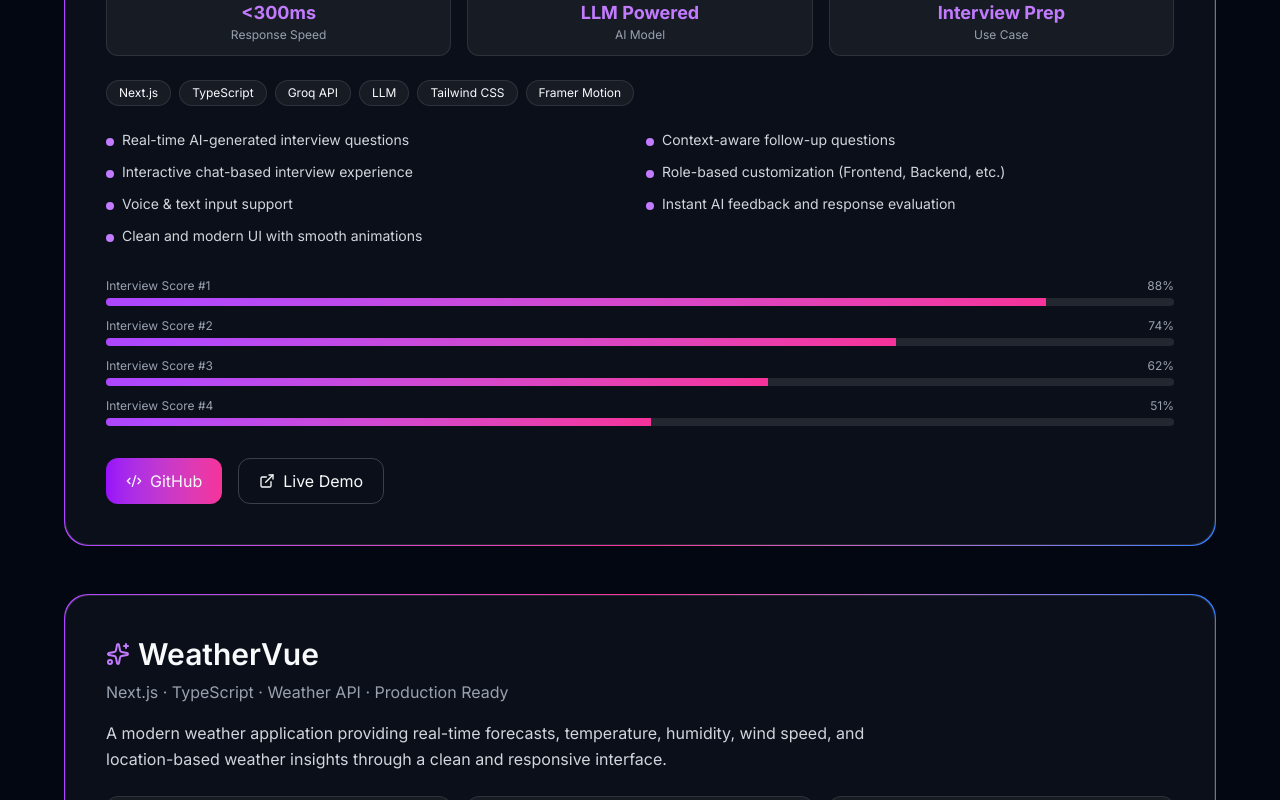
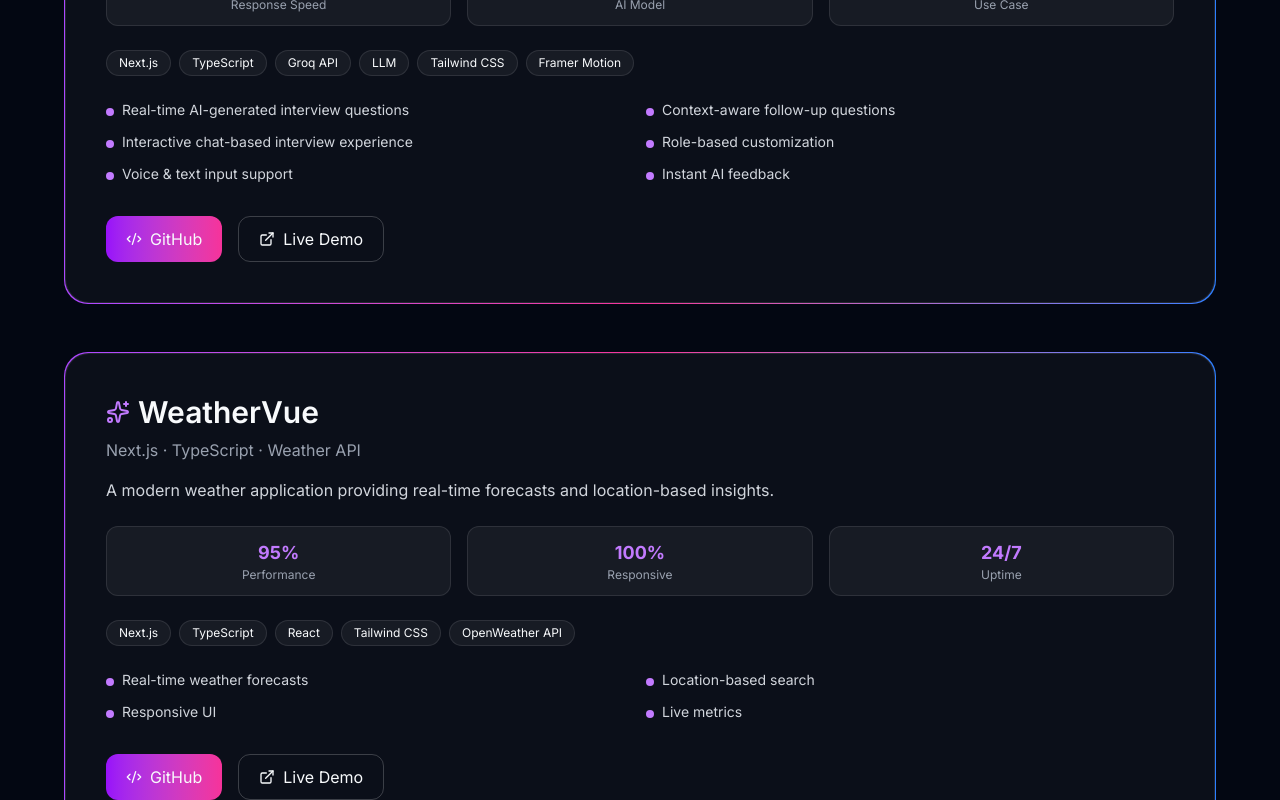
Before and after one commit to akshat-dahiya10/portfolio, a Next.js app: page / in a window 1280 px wide. Shown: the part 4060-4860 px from the top of the page. Built offline with nearby package versions, Linux system fonts and the light colour scheme.

Commit message:
Update Projects.tsx

```diff
--- a/src/components/sections/Projects.tsx
+++ b/src/components/sections/Projects.tsx
@@ -2,6 +2,7 @@
 
 import { motion } from "framer-motion";
 import { ExternalLink, Code2, Sparkles } from "lucide-react";
+import { useRef } from "react";
 
 const projects = [
   {
@@ -10,7 +11,7 @@ const projects = [
     title: "AI Interview Simulator (GenAI Powered)",
     subtitle: "AI · Real-time Interaction · Interview Prep",
     description:
-      "A next-generation AI-powered interview simulator that conducts dynamic, real-time mock interviews tailored to user-selected roles and skills. It leverages LLM capabilities to simulate realistic interview scenarios, helping users improve confidence, communication, and problem-solving skills.",
+      "A next-generation AI-powered interview simulator that conducts dynamic, real-time mock interviews tailored to user-selected roles and skills.",
     tech: [
       "Next.js",
       "TypeScript",
@@ -23,16 +24,14 @@ const projects = [
       "Real-time AI-generated interview questions",
       "Context-aware follow-up questions",
       "Interactive chat-based interview experience",
-      "Role-based customization (Frontend, Backend, etc.)",
+      "Role-based customization",
       "Voice & text input support",
-      "Instant AI feedback and response evaluation",
-      "Clean and modern UI with smooth animations",
+      "Instant AI feedback",
     ],
     github:
       "https://github.com/akshat-dahiya10/ai-interview-simulator",
     demo:
       "https://ai-interview-simulator-sigma-one.vercel.app/",
-    showProgress: true,
     metrics: [
       { label: "Response Speed", value: "<300ms" },
       { label: "AI Model", value: "LLM Powered" },
@@ -43,9 +42,9 @@ const projects = [
     id: "weathervue",
     featured: false,
     title: "WeatherVue",
-    subtitle: "Next.js · TypeScript · Weather API · Production Ready",
+    subtitle: "Next.js · TypeScript · Weather API",
     description:
-      "A modern weather application providing real-time forecasts, temperature, humidity, wind speed, and location-based weather insights through a clean and responsive interface.",
+      "A modern weather application providing real-time forecasts and location-based insights.",
     tech: [
       "Next.js",
       "TypeScript",
@@ -55,35 +54,69 @@ const projects = [
     ],
     features: [
       "Real-time weather forecasts",
-      "Location-based weather search",
-      "Responsive UI for all devices",
-      "Live weather metrics and conditions",
+      "Location-based search",
+      "Responsive UI",
+      "Live metrics",
     ],
     github: "https://github.com/akshat-dahiya10/weathervue",
     demo: "https://weathervue-kappa.vercel.app/",
-    showProgress: false,
     metrics: [
       { label: "Performance", value: "95%" },
       { label: "Responsive", value: "100%" },
-      { label: "API Uptime", value: "24/7" },
+      { label: "Uptime", value: "24/7" },
     ],
   },
 ];
+
+function TiltCard({ children }: { children: React.ReactNode }) {
+  const ref = useRef<HTMLDivElement>(null);
+
+  const handleMouseMove = (e: React.MouseEvent) => {
+    const card = ref.current;
+    if (!card) return;
+
+    const rect = card.getBoundingClientRect();
+    const x = e.clientX - rect.left;
+    const y = e.clientY - rect.top;
+
+    const rotateX = -(y / rect.height - 0.5) * 12;
+    const rotateY = (x / rect.width - 0.5) * 12;
+
+    card.style.transform = `perspective(1000px) rotateX(${rotateX}deg) rotateY(${rotateY}deg) scale(1.02)`;
+  };
+
+  const reset = () => {
+    if (ref.current) {
+      ref.current.style.transform =
+        "perspective(1000px) rotateX(0deg) rotateY(0deg) scale(1)";
+    }
+  };
+
+  return (
+    <div
+      ref={ref}
+      onMouseMove={handleMouseMove}
+      onMouseLeave={reset}
+      className="transition-transform duration-200 will-change-transform"
+    >
+      {children}
+    </div>
+  );
+}
 
 export default function Projects() {
   return (
     <section className="py-24 px-6">
       <div className="max-w-6xl mx-auto">
 
-        {/* Heading */}
         <h2 className="text-5xl font-bold text-center mb-16 bg-gradient-to-r from-purple-400 to-pink-500 text-transparent bg-clip-text">
           Projects That Actually Solve Problems 🚀
         </h2>
 
         <div className="space-y-12">
           {projects.map((project) => (
+            <TiltCard key={project.id}>
               <motion.div
-              key={project.id}
                 initial={{ opacity: 0, y: 60 }}
                 whileInView={{ opacity: 1, y: 0 }}
                 transition={{ duration: 0.6 }}
@@ -95,14 +128,12 @@ export default function Projects() {
                 {/* Card */}
                 <div className="relative bg-[#0b0f19] rounded-3xl p-8 md:p-10 border border-white/10 backdrop-blur-xl">
 
-                {/* Featured Tag */}
                   {project.featured && (
                     <div className="absolute top-4 right-4 text-xs px-3 py-1 rounded-full bg-gradient-to-r from-purple-500 to-pink-500">
                       Featured
                     </div>
                   )}
 
-                {/* Title */}
                   <div className="flex items-center gap-2 mb-2">
                     <Sparkles className="text-purple-400" />
                     <h3 className="text-3xl font-semibold">{project.title}</h3>
@@ -110,7 +141,7 @@ export default function Projects() {
 
                   <p className="text-gray-400 mb-4">{project.subtitle}</p>
 
-                <p className="text-gray-300 leading-relaxed max-w-3xl">
+                  <p className="text-gray-300 max-w-3xl">
                     {project.description}
                   </p>
 
@@ -136,7 +167,7 @@ export default function Projects() {
                     {project.tech.map((t) => (
                       <span
                         key={t}
-                      className="px-3 py-1 text-xs rounded-full bg-white/5 border border-white/10 hover:bg-white/10 transition"
+                        className="px-3 py-1 text-xs rounded-full bg-white/5 border border-white/10"
                       >
                         {t}
                       </span>
@@ -146,37 +177,12 @@ export default function Projects() {
                   {/* Features */}
                   <div className="mt-6 grid md:grid-cols-2 gap-3">
                     {project.features.map((f) => (
-                    <div
-                      key={f}
-                      className="flex items-start gap-2 text-sm text-gray-300"
-                    >
+                      <div key={f} className="flex gap-2 text-sm text-gray-300">
                         <span className="w-2 h-2 bg-purple-400 rounded-full mt-2" />
                         {f}
                       </div>
                     ))}
                   </div>
-
-                {/* Progress Bars */}
-                {project.showProgress && (
-                  <div className="mt-8 space-y-3">
-                    {[88, 74, 62, 51].map((v, idx) => (
-                      <div key={idx}>
-                        <div className="flex justify-between text-xs text-gray-400 mb-1">
-                          <span>Interview Score #{idx + 1}</span>
-                          <span>{v}%</span>
-                        </div>
-                        <div className="h-2 bg-white/10 rounded-full overflow-hidden">
-                          <motion.div
-                            initial={{ width: 0 }}
-                            whileInView={{ width: `${v}%` }}
-                            transition={{ duration: 1 }}
-                            className="h-full bg-gradient-to-r from-purple-500 to-pink-500"
-                          />
-                        </div>
-                      </div>
-                    ))}
-                  </div>
-                )}
 
                   {/* Buttons */}
                   <div className="mt-8 flex gap-4">
@@ -203,6 +209,7 @@ export default function Projects() {
 
                 </div>
               </motion.div>
+            </TiltCard>
           ))}
         </div>
       </div>
```
Lines whose indentation alone changed are shown as unchanged.
